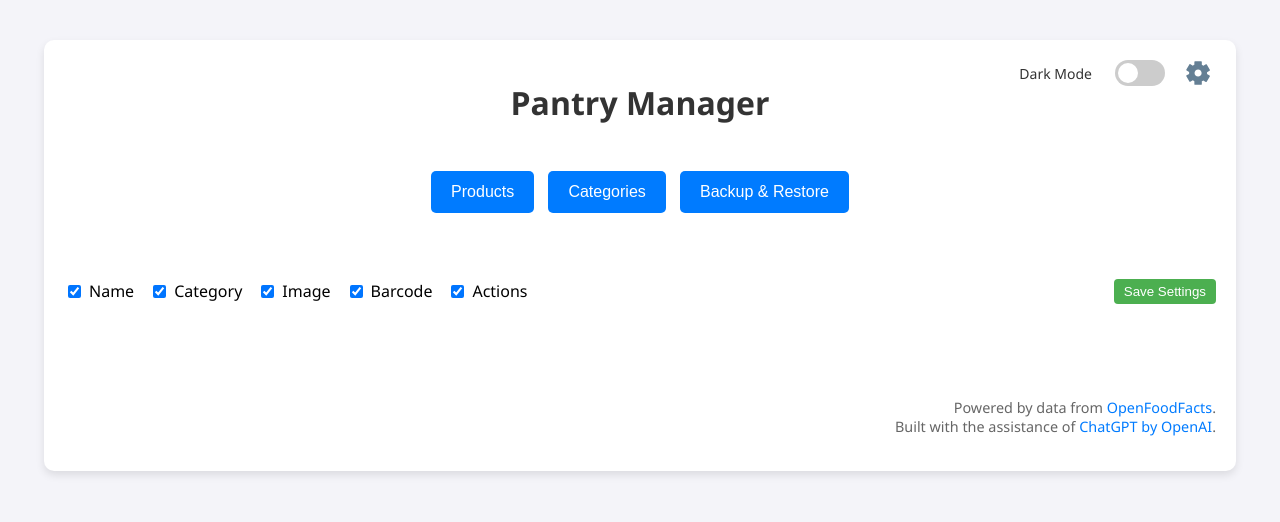
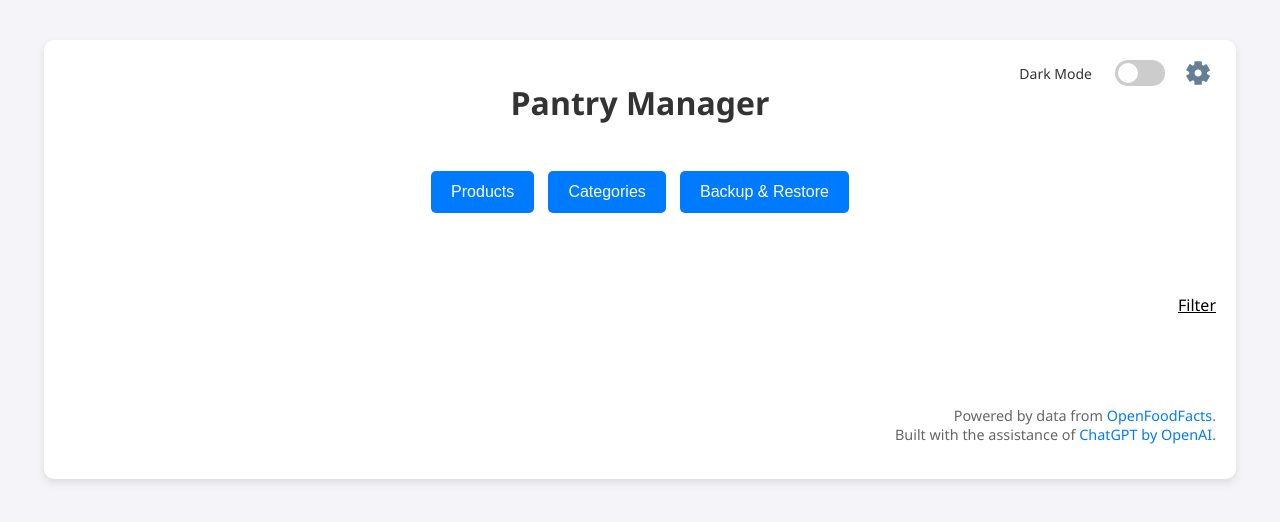
Before and after one commit to mintcreg/pantry_tracker, a Python web app: template webapp/templates/index.html in a window 1280 px wide. Shown: the top 522 px of the page. Run offline with Jinja, Linux system fonts and the light colour scheme; the template is opened without the code that fills it, so the values that code supplies are empty.

Commit message:
Add files via upload

```diff
--- a/webapp/static/style.css
+++ b/webapp/static/style.css
@@ -1596,3 +1596,14 @@ body.dark-mode #delete-modal input[type="text"] {
 .filter-cog:hover svg path {
     fill: #007BFF !important;
 }
+.filter-link {
+    text-decoration: underline; /* Add underline to resemble a link */
+    cursor: pointer; /* Pointer cursor on hover */
+    display: inline; /* Ensure it appears as inline text */
+    transition: color 0.3s ease; /* Smooth hover effect */
+}
+
+.filter-link:hover {
+    color: #0056b3; /* Darker color on hover */
+    text-decoration: none; /* Optional: Remove underline on hover */
+}
--- a/webapp/templates/index.html
+++ b/webapp/templates/index.html
@@ -58,13 +58,16 @@
 
         <!-- BEGIN: Products Tab -->
 
-        <div id="column-settings-container">
+        <div id="column-settings-container" style="display: none;">
 
         </div>
         <div id="settings-bar">
-            <button class="filter-cog" onclick="toggleColumnSettings()" title="Settings" style="display: none;">
-  <img src="static/images/cog.svg" alt="Settings" width="24" height="24">
-</button>
+		<p onclick="toggleColumnSettings()" class="filter-link">Filter</p>
+            <button class="filter-cog" onclick="toggleColumnSettings()" title="Product Filter" style="display: none;">
+		<svg xmlns="http://www.w3.org/2000/svg" viewBox="0 0 24 24" width="24" height="24">
+			<path d="M21 11.5l-7.5 7.5a2 2 0 0 1-2.8 0L2 10.3V4h6.3l8.8 8.8a2 2 0 0 1 0 2.7zM5 6v3.6l7.5 7.5 2.8-2.8L7.7 6H5z"></path>
+		</svg>
+		</button>
         </div>
 
         <div id="products-container" class="hidden">
```
